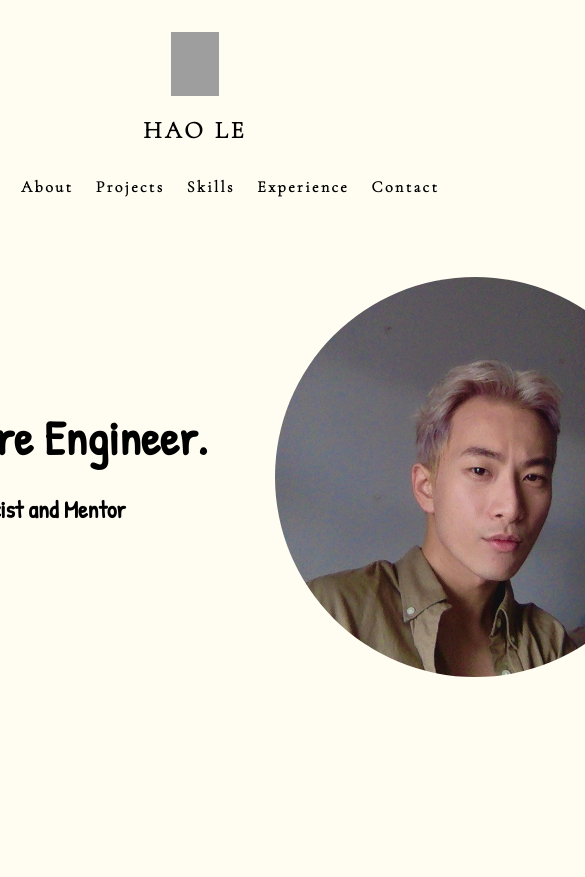
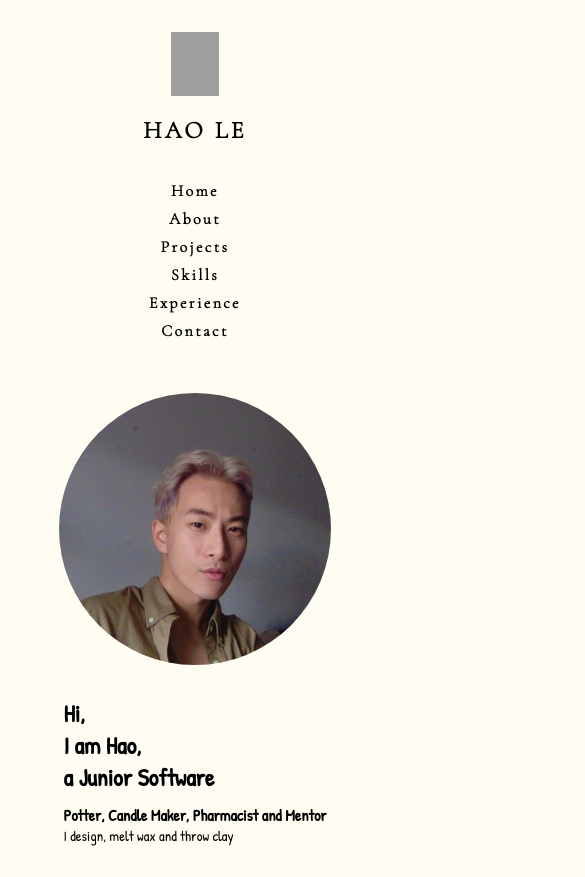
Before and after one commit to haoxle/portfolio-page, a React (Create React App) app: page / in a window 390 px wide. Shown: the top 877 px of the page, 585 px wide, since content can reach past the window. Before the commit the page ends 844 px from the top, so only its background shows below. Built offline with nearby package versions, Linux system fonts and the light colour scheme; grey boxes are pictures that could not be loaded; a web font is replaced by a local one.

Commit message:
media queries for logo and home

```diff
--- a/src/components/Logo/Logo.scss
+++ b/src/components/Logo/Logo.scss
@@ -12,7 +12,7 @@
     width: 3rem;
   }
   .logo-name {
-    font-size: 1.5rem;
+    font-size: 1.7rem;
     letter-spacing: 0.2rem;
     padding-top: 1rem;
     font-family: $font-main;
@@ -28,9 +28,72 @@
   align-items: center;
   font-family: $font-main;
   font-weight: 600;
-  font-size: 1rem;
+  font-size: 1.2rem;
   letter-spacing: 0.15rem;
   .links {
-    margin: 0 0.7rem;
+    margin: 0 0.9rem;
   }
 }
+
+@media screen and (min-width: 200px) and (max-width: 599px) {
+  .logo-ctner {
+    display: flex;
+    flex-direction: column;
+    justify-content: center;
+    align-items: center;
+    padding: 2rem 0 2rem 0;
+
+    .logo-img {
+      height: 4rem;
+      width: 3rem;
+    }
+    .logo-name {
+      font-size: 1.5rem;
+      letter-spacing: 0.2rem;
+      padding-top: 1rem;
+      font-family: $font-main;
+    }
+  }
+  .logo-name:hover {
+    color: black;
+  }
+
+  .information {
+    display: flex;
+    flex-direction: column;
+    justify-content: center;
+    align-items: center;
+    font-family: $font-main;
+    font-weight: 600;
+    font-size: 1rem;
+    letter-spacing: 0.15rem;
+    .links {
+      margin: 0.25rem;
+    }
+  }
+}
+
+@media screen and (min-width: 600px) and (max-width: 1280px) {
+  .logo-ctner {
+    padding: 2rem 0 2rem 0;
+
+    .logo-img {
+      height: 3.5rem;
+      width: 2.5rem;
+    }
+    .logo-name {
+      font-size: 1.25rem;
+      letter-spacing: 0.2rem;
+      padding-top: 1rem;
+    }
+  }
+
+  .information {
+    font-weight: 600;
+    font-size: 0.8rem;
+    letter-spacing: 0.15rem;
+    .links {
+      margin: 0 0.9rem;
+    }
+  }
+}
--- a/src/pages/Experience/Experience.scss
+++ b/src/pages/Experience/Experience.scss
@@ -76,3 +76,34 @@
     height: 100%;
   }
 }
+
+@media screen and (min-width: 600px) {
+  //For Tablets
+  .container {
+    width: 100;
+  }
+}
+
+@media screen and (min-width: 768px) {
+  //For Laptops
+  .container {
+    width: 738px;
+  }
+}
+
+@media screen and (min-width: 992px) {
+  //For Large Laptops
+  .container {
+    width: 962px;
+  }
+}
+
+@media screen and (min-width: 1280px) {
+  //For Big TV's (HD Screens)
+  .container {
+    width: 1250px;
+  }
+}
+
+@media screen and (min-width: 1920px) {
+}
--- a/src/pages/Home/Home.scss
+++ b/src/pages/Home/Home.scss
@@ -2,11 +2,9 @@
 .home-container {
   display: flex;
   justify-content: center;
-  margin-top: 5rem;
-  margin-bottom: 2rem;
+  margin-top: 9rem;
 
   .home-pic {
-    margin-left: 3rem;
     height: 25rem;
     width: 25rem;
     object-fit: cover;
@@ -14,13 +12,13 @@
     animation: expand 0.8s ease forwards;
   }
   .home-contents {
-    padding: 1rem;
+    padding: 4rem;
     animation: slideUp 1s ease forwards;
 
     &__title {
       font-size: 3rem;
       font-family: $font-secondary;
-      width: 30rem;
+      width: 37rem;
       height: 3.5rem;
     }
     &__jobs {
@@ -52,3 +50,106 @@
     transform: translateX(0px);
   }
 }
+
+@media screen and (min-width: 200px) and (max-width: 599px) {
+  .home-container {
+    margin: 3rem 0 0 0;
+    padding: 0;
+    display: flex;
+    flex-direction: column-reverse;
+    justify-content: center;
+    align-items: center;
+    .home-pic {
+      height: 17rem;
+      width: 17rem;
+      object-fit: cover;
+      border-radius: 15rem;
+    }
+    .home-contents {
+      display: flex;
+      flex-direction: column;
+      padding: 2rem 0 2rem 0;
+      margin: 0;
+
+      &__title {
+        width: 12rem;
+        height: 2rem;
+        padding: 0rem;
+        margin: 0;
+        font-size: 1.5rem;
+      }
+      &__jobs {
+        font-size: 1rem;
+        padding: 0.7rem 0 0 0;
+        margin: 0;
+      }
+      &__slogan {
+        margin: 0;
+        font-size: 0.9rem;
+      }
+    }
+  }
+}
+
+@media screen and (min-width: 600px) and (max-width: 768px) {
+  .home-container {
+    margin-top: 5rem;
+
+    .home-pic {
+      height: 15rem;
+      width: 15rem;
+      object-fit: cover;
+      border-radius: 15rem;
+    }
+    .home-contents {
+      padding: 2rem;
+
+      &__title {
+        font-size: 2rem;
+        width: 20rem;
+        height: 3rem;
+      }
+      &__jobs {
+        font-size: 1rem;
+        margin-top: 1rem;
+        font-family: $font-secondary;
+      }
+      &__slogan {
+        font-size: 0.8rem;
+        font-family: $font-secondary;
+      }
+    }
+  }
+}
+
+@media screen and (min-width: 769px) and (max-width: 1280px) {
+  .home-container {
+    margin-top: 6rem;
+
+    .home-pic {
+      height: 15rem;
+      width: 15rem;
+      object-fit: cover;
+      border-radius: 15rem;
+    }
+    .home-contents {
+      padding: 1rem;
+
+      &__title {
+        font-size: 1.8rem;
+        font-family: $font-secondary;
+        width: 25rem;
+        height: 2.3rem;
+      }
+      &__jobs {
+        font-size: 1.3rem;
+        margin-top: 2rem;
+        font-family: $font-secondary;
+      }
+      &__slogan {
+        font-size: 0.9rem;
+        font-family: $font-secondary;
+      }
+    }
+  }
+}
```
